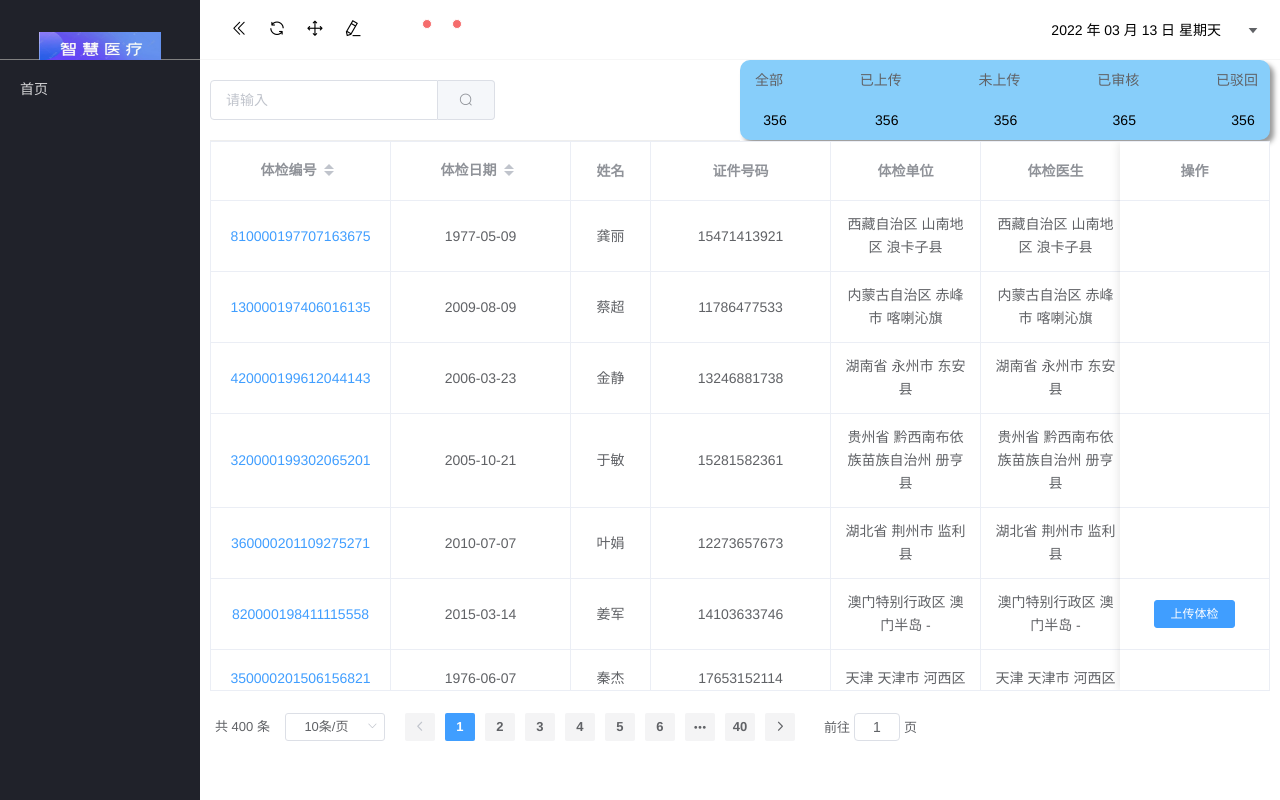
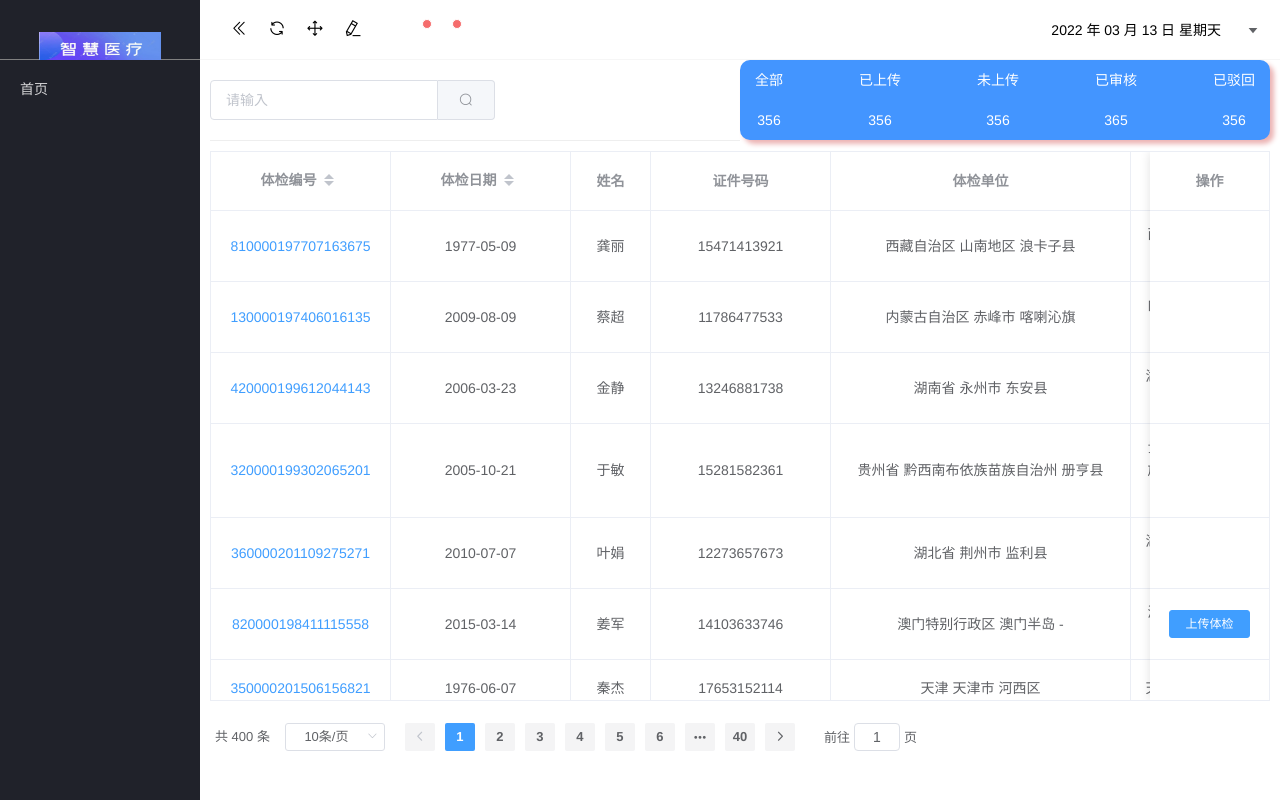
Before and after one commit to c-eqian/physical-admin, a Vue app: page /users in a window 1280 px wide. Built offline with nearby package versions, Linux system fonts and the light colour scheme; sample sign-in values are in the browser's storage; a small style sheet from the web is missing.

Commit message:
feat: 完善体检报告

```diff
--- a/src/components/physical/exam-res/base-info.vue
+++ b/src/components/physical/exam-res/base-info.vue
@@ -1,5 +1,10 @@
 <template>
+
   <div>
+    <el-row style="position: absolute;right: 50px">
+  <el-button type="primary" @click="success" icon="el-icon-check" circle></el-button>
+  <el-button type="danger" @click="refuse" icon="el-icon-close" circle></el-button>
+</el-row>
     <h1>体检结果基础信息</h1>
     <table class="base-info">
       <tr>
@@ -153,7 +158,20 @@
       </tr>
     </table>
     <div class="tips">* 根据体检执行编号和血清检查执行编号可追溯检验医师相关信息及打印原始报告单据</div>
+      <el-dialog
+      :title="dialogOptions.dialogTitle"
+      :visible.sync="dialogOptions.DialogShow"
+      width="30%"
+      center>
+      <el-input clearable @input="inputChange" type="textarea" v-model="dialogInput"
+                :placeholder="dialogOptions.dialogPlaceholder"></el-input>
+      <span slot="footer" class="dialog-footer">
+    <el-button @click="dialogOptions.DialogShow = false">取 消</el-button>
+    <el-button :disabled="dialogInputDisable" type="primary" @click="dialogClicked">确 定</el-button>
+  </span>
+    </el-dialog>
   </div>
+
 </template>
 
 <script>
@@ -161,6 +179,9 @@ export default {
   name: 'base-info',
   data(){
     return{
+      dialogOptions: {},
+      dialogInput:'',
+      dialogInputDisable:false,
       examData:{
         code:'485455455855545',
         height:'182',
@@ -178,7 +199,40 @@ export default {
         bloodPressure:'52-45',
       }
     }
-  }
+  },
+  methods:{
+    inputChange(){
+
+    },
+    dialogClicked(){
+
+    },
+    refuse(){//不通过
+      this.dialogOptions = {
+          dialogTitle: '备注',
+          dialogPlaceholder: '请输入备注内容',
+          DialogShow: true
+        }
+    },
+    success() { // 通过
+
+        this.$confirm('此操作将永久删除该文件, 是否继续?', '提示', {
+          confirmButtonText: '确定',
+          cancelButtonText: '取消',
+          type: 'warning'
+        }).then(() => {
+          this.$message({
+            type: 'success',
+            message: '操作成功!'
+          });
+        }).catch(() => {
+          this.$message({
+            type: 'info',
+            message: '已取消删除'
+          });
+        });
+      }
+    }
 }
 </script>
 
--- a/src/utils/router/router.js
+++ b/src/utils/router/router.js
@@ -31,6 +31,11 @@ const router = new Router({
       component: Index,
       redirect: '/console',
       children: [
+        {
+          path: '/physical-manage/exam-report-audit/:id',
+          name:"examReportAudit",
+          component: () => import('@/views/physical/exam-manage/exam-report-audit/index')
+        },
         {
           path: '/upload_physical_exam',
           component: () => import('@/views/physical/Users')
--- a/src/views/physical/Users.vue
+++ b/src/views/physical/Users.vue
@@ -1,6 +1,6 @@
 <template>
   <div class="user-box">
-    <el-row>
+    <el-row class="margin-bottom-10">
       <el-col :span="12">
         <div class="tool-box">
           <searchInput :placeholder="placeholder" @search="search"></searchInput>
@@ -10,19 +10,19 @@
         <div class="exam-card">
 
           <el-form class="demo-form-inline">
-            <el-form-item label="全部">
+            <el-form-item label="全部" class="font-white">
               <span>356</span>
             </el-form-item>
-            <el-form-item label="已上传">
+            <el-form-item label="已上传" class="font-white">
               <span>356</span>
             </el-form-item>
-            <el-form-item label="未上传">
+            <el-form-item label="未上传" class="font-white">
               <span>356</span>
             </el-form-item>
-            <el-form-item label="已审核">
+            <el-form-item label="已审核" class="font-white">
               <span>365</span>
             </el-form-item>
-            <el-form-item label="已驳回">
+            <el-form-item label="已驳回" class="font-white">
               <span>356</span>
             </el-form-item>
           </el-form>
@@ -44,7 +44,7 @@
         align="center"
         min-width="180">
         <template scope="scope">
-          <router-link to="">
+          <router-link :to="{ name:'examReportAudit',params:{id:scope.row.rid}}">
             {{ scope.row.rid }}
           </router-link>
         </template>
@@ -70,7 +70,7 @@
       <el-table-column
         prop="address"
         align="center"
-        min-width="150"
+        min-width="300"
         label="体检单位">
       </el-table-column>
       <el-table-column
@@ -126,24 +126,34 @@
         align="center"
         prop="remark"
         label="备注">
-        <template  slot-scope="scope" v-if="scope.row.uploadStatus===-1">
-           <el-button  plain size="mini" type="primary">查看</el-button>
+        <template slot-scope="scope" v-if="scope.row.uploadStatus===-1">
+          <el-popover
+            placement="right"
+            width="400"
+            trigger="hover">{{ scope.row.remark }}
+            <el-button type="text" slot="reference" size="small">查看</el-button>
+          </el-popover>
         </template>
       </el-table-column>
       <el-table-column
         label="操作" fixed="right"
         align="center"
-        width="150">
+        width="120">
         <template slot-scope="scope" v-if="scope.row.auditStatus===1">
           <el-button v-if="scope.row.uploadStatus===1"
                      size="mini"
                      type="success"
                      @click="handleDelete(scope.$index, scope.row)">撤销上传
           </el-button>
-          <el-button v-if="scope.row.uploadStatus===0"
+          <el-button v-else-if="scope.row.uploadStatus===0"
                      size="mini"
                      type="primary"
-            @click="handleDelete(scope.$index, scope.row)">{{scope.row.uploadStatus===-1?'重新上传':'上传体检'}}
+                     @click="handleDelete(scope.$index, scope.row)">上传体检
+          </el-button>
+          <el-button v-else-if="scope.row.uploadStatus===-1"
+                     size="mini"
+                     type="primary"
+                     @click="handleDelete(scope.$index, scope.row)">重新上传
           </el-button>
         </template>
       </el-table-column>
@@ -321,17 +331,33 @@ export default {
 .user-box {
   width: 100%;
 
+  .margin-bottom-10 {
+    margin-bottom: 10px;
+  }
+
   .exam-card {
-    background-color: lightskyblue;
-    box-shadow: 4px 4px 5px #999;
+    //background-color: lightskyblue;
+    box-shadow: 4px 4px 5px #ecb3b3;
     height: 80px;
-    //background-color: rgb(245, 247, 250);
+    border-bottom: 20px;
+    background-color: rgb(67, 149, 255);
     border-radius: 10px;
 
     .demo-form-inline {
-      padding-left: 15px;
+      height: 100%;
+      padding: 0 15px 0;
       display: flex;
       justify-content: space-between;
+
+      .font-white {
+        color: white;
+      }
+
+      /deep/ .el-form-item__label {
+        text-align: center;
+        color: white;
+        padding: 0;
+      }
     }
 
     text-align: center;
--- /dev/null
+++ b/src/views/physical/exam-manage/exam-report-audit/index.vue
@@ -0,0 +1,18 @@
+<template>
+  <self-base-info></self-base-info>
+</template>
+
+<script>
+import selfBaseInfo from '@/components/physical/exam-res/base-info'
+
+export default {
+  name: "index",
+  components: {
+    selfBaseInfo,
+  }
+}
+</script>
+
+<style scoped>
+
+</style>
```
Lines whose indentation alone changed are shown as unchanged.
